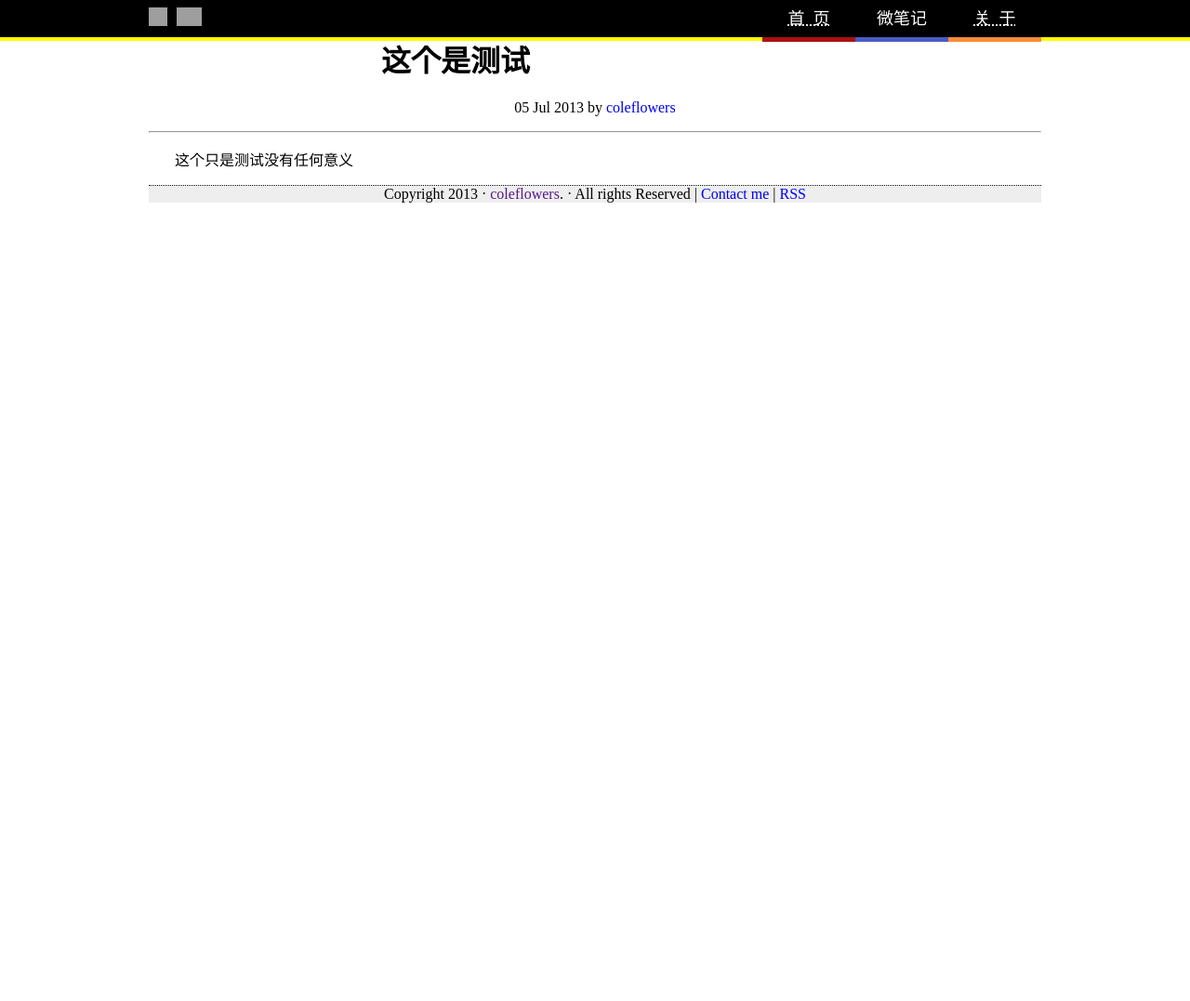
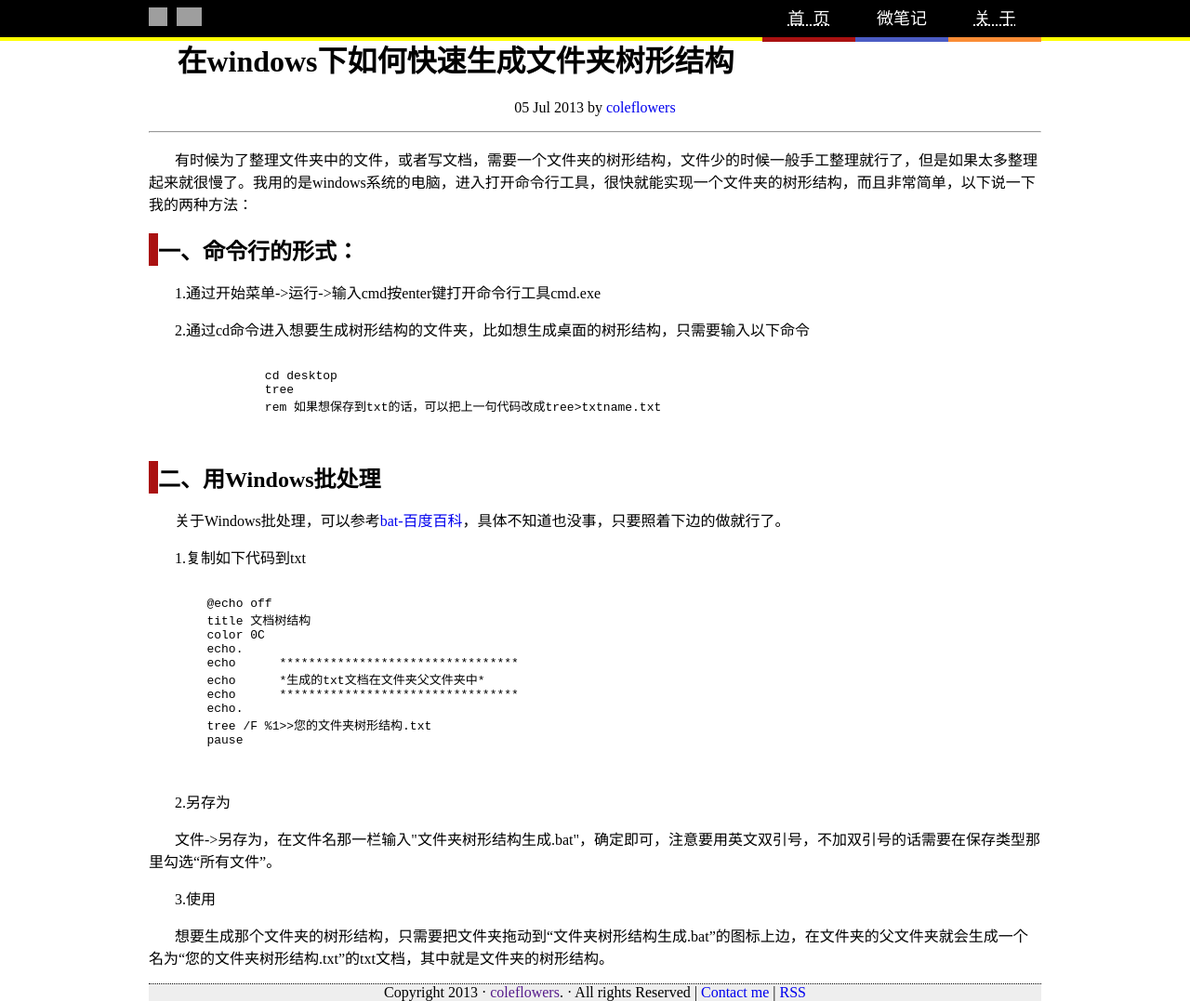
Before and after one commit to coleflowers/coleflowers.github.io, a Jekyll site: the page built from _posts/2013-07-05-hello-world.html, in a window 1280 px wide. Shown: the whole page at 93% size. Built offline with Jekyll 4.4.1, drawn with Linux system fonts in a browser that asks for light colours; comment, search, counter and statistics services are not loaded; before the commit the page ends 900 px from its top, so only the background shows below that; grey boxes are pictures that could not be loaded.

Commit message:
articles

```diff
--- a/_posts/2013-07-05-hello-world.html
+++ b/_posts/2013-07-05-hello-world.html
@@ -1,7 +1,41 @@
 ---
 layout: default
-title: 这个是测试
-description: test，无任何意义
+title: 在windows下如何快速生成文件夹树形结构
+description: 在windows下通过命令行的tree命令快速生成对应文件夹的树形结构
+keywords: dos,bat,windows,文件夹树形结构
 sort: other
 ---
-<p>这个只是测试没有任何意义</p>
+<p styel="background:#eee">有时候为了整理文件夹中的文件，或者写文档，需要一个文件夹的树形结构，文件少的时候一般手工整理就行了，但是如果太多整理起来就很慢了。我用的是windows系统的电脑，进入打开命令行工具，很快就能实现一个文件夹的树形结构，而且非常简单，以下说一下我的两种方法：</p>
+<h2>一、命令行的形式：</h2>
+<p>1.通过开始菜单->运行->输入<span color="#f00;">cmd</span>按enter键打开命令行工具cmd.exe</p>
+<p>2.通过cd命令进入想要生成树形结构的文件夹，比如想生成桌面的树形结构，只需要输入以下命令
+	<pre>
+		<code>
+		cd desktop
+		tree
+		rem 如果想保存到txt的话，可以把上一句代码改成tree>txtname.txt
+		</code>
+	</pre>
+</p>
+<h2>二、用Windows批处理</h2>
+<P>关于Windows批处理，可以参考<a href="http://baike.baidu.com/link?url=VjEmTLn-9vBycHZQnDsjOOQFsUf7gq_EgUTOVta6PhUm5qvKx_seEWHnitoO84hR" target="_blank">bat-百度百科</a>，具体不知道也没事，只要照着下边的做就行了。</p>
+<P>1.复制如下代码到txt
+	<pre>
+		<code>
+	@echo off
+	title 文档树结构
+	color 0C
+	echo.
+	echo      *********************************
+	echo      *生成的txt文档在文件夹父文件夹中*
+	echo      *********************************
+	echo.
+	tree /F %1>>您的文件夹树形结构.txt
+	pause
+		</code>
+	</pre>
+</p>
+<p>2.另存为</p>
+<p>文件->另存为，在文件名那一栏输入<span color="#f00;">"文件夹树形结构生成.bat"</span>，确定即可，注意要用英文双引号，不加双引号的话需要在保存类型那里勾选“所有文件”。</p>
+<p>3.使用</p>
+<p>想要生成那个文件夹的树形结构，只需要把文件夹拖动到“文件夹树形结构生成.bat”的图标上边，在文件夹的父文件夹就会生成一个名为“您的文件夹树形结构.txt”的txt文档，其中就是文件夹的树形结构。</p>
```
